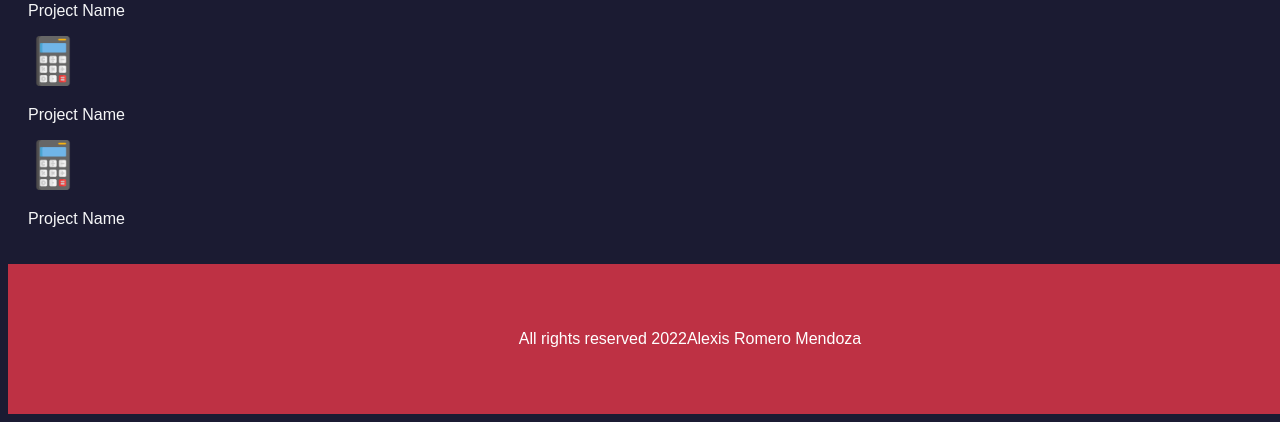
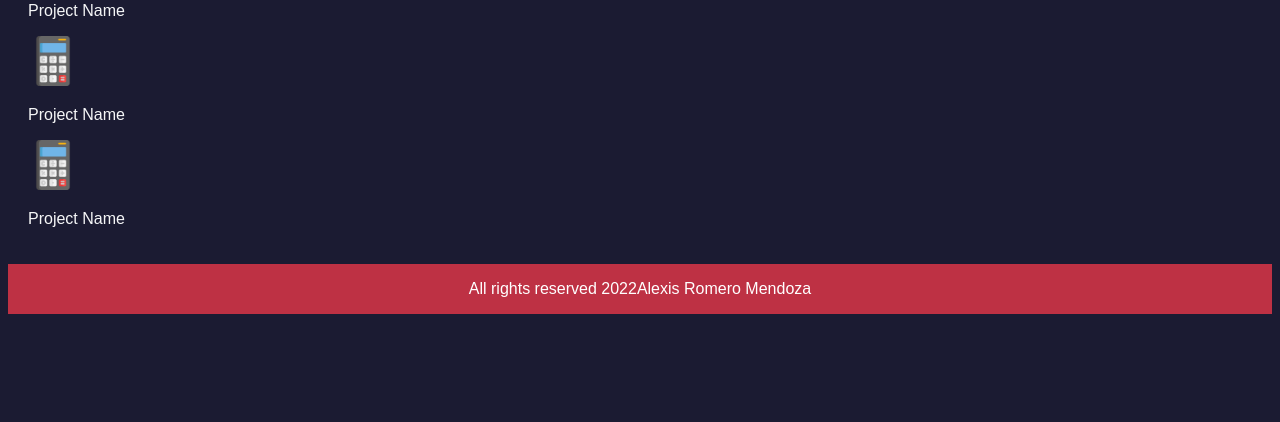
Before and after one commit to arm-code/notes-app-fast, a Django app: page / in a window 1280 px wide; the page is wider, and only the part inside the window is pictured. Shown: the part 939-1361 px from the top of that part. After the commit the page ends 1253 px from the top of that part, so only its background shows below. Run offline with Django 4.2, Linux system fonts and the light colour scheme.

Commit message:
fix footer size

```diff
--- a/tasks/static/css/styles.css
+++ b/tasks/static/css/styles.css
@@ -24,7 +24,14 @@ ul li a{
   font-size: 20px;
   color: white;
 }
+footer{
+  background-color: var(--main-red);
+  color: white;
+  display: flex;
+  justify-content: center;
+  align-items: center;
 
+}
 body{
     background-color: var(--main-background);
     font-family: sans-serif;
@@ -84,12 +91,3 @@ a {
   margin: auto;
 
 }
-
-footer{
-  background-color: var(--main-red);
-  color: white;
-  display: flex;
-  justify-content: center;
-  align-items: center;
-  width: 100%;padding: 50px;
-}
--- a/tasks/templates/partials/footer.html
+++ b/tasks/templates/partials/footer.html
@@ -1,4 +1,5 @@
 <footer>
     <p>All rights reserved 2022</p>
+</hr>
     <p>Alexis Romero Mendoza</p>
 </footer>
```
